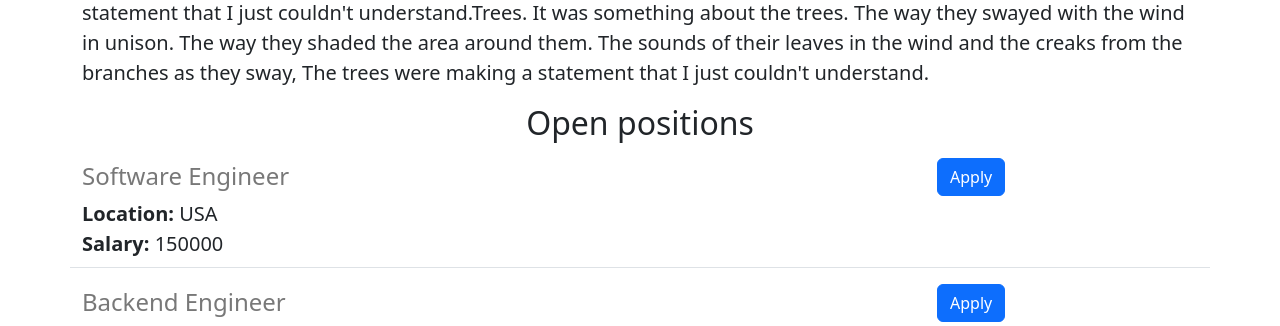
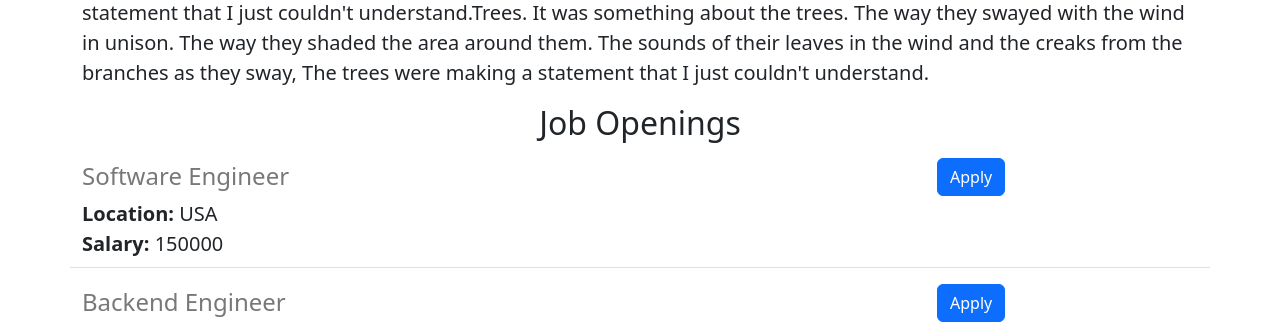
Before and after one commit to Kaudilya/jobs-portal-website-v2, a Flask app: page / in a window 1280 px wide. Shown: the part 816-1142 px from the top of the page. Run offline with Flask 3, Linux system fonts and the light colour scheme.

Commit message:
Open Positions -> Job Openings

```diff
--- a/templates/home.html
+++ b/templates/home.html
@@ -23,7 +23,7 @@
   <p class="lead">
     Trees. It was something about the trees. The way they swayed with the wind in unison. The way they shaded the area around them. The sounds of their leaves in the wind and the creaks from the branches as they sway, The trees were making a statement that I just couldn't understand.Trees. It was something about the trees. The way they swayed with the wind in unison. The way they shaded the area around them. The sounds of their leaves in the wind and the creaks from the branches as they sway, The trees were making a statement that I just couldn't understand.Trees. It was something about the trees. The way they swayed with the wind in unison. The way they shaded the area around them. The sounds of their leaves in the wind and the creaks from the branches as they sway, The trees were making a statement that I just couldn't understand.Trees. It was something about the trees. The way they swayed with the wind in unison. The way they shaded the area around them. The sounds of their leaves in the wind and the creaks from the branches as they sway, The trees were making a statement that I just couldn't understand.
   </p>
-  <h2 class="text-center mt-2 mb-3">Open positions</h2>
+  <h2 class="text-center mt-2 mb-3">Job Openings</h2>
   <div>
     {% for job in jobs %}
       {% include 'jobitem.html' %}
```
